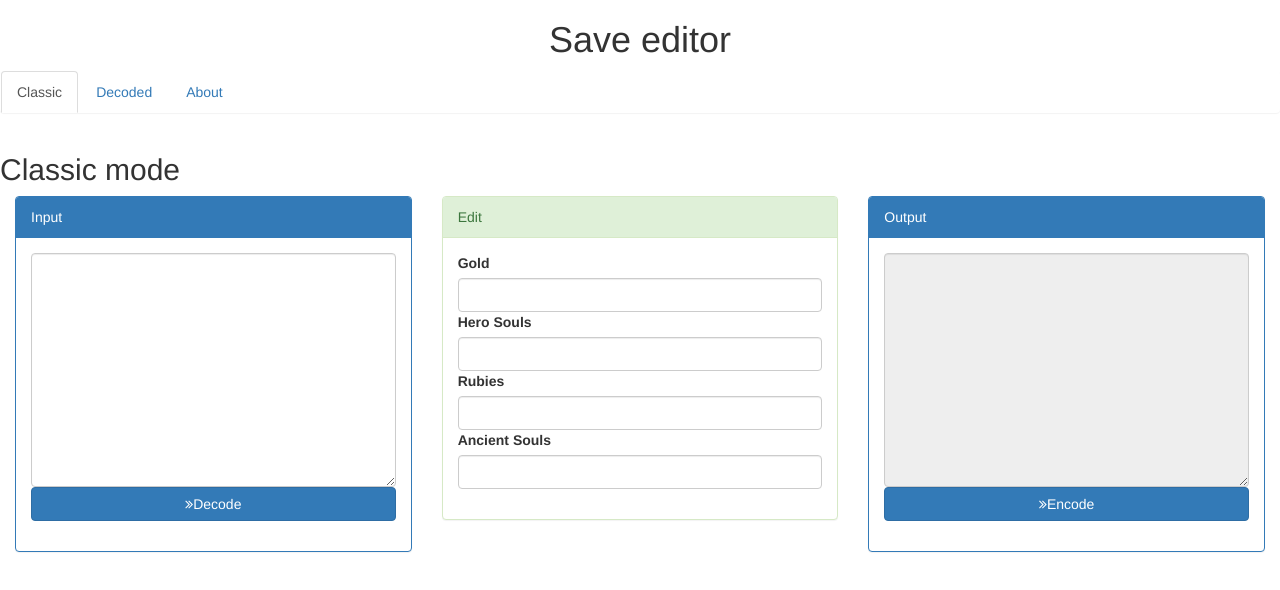
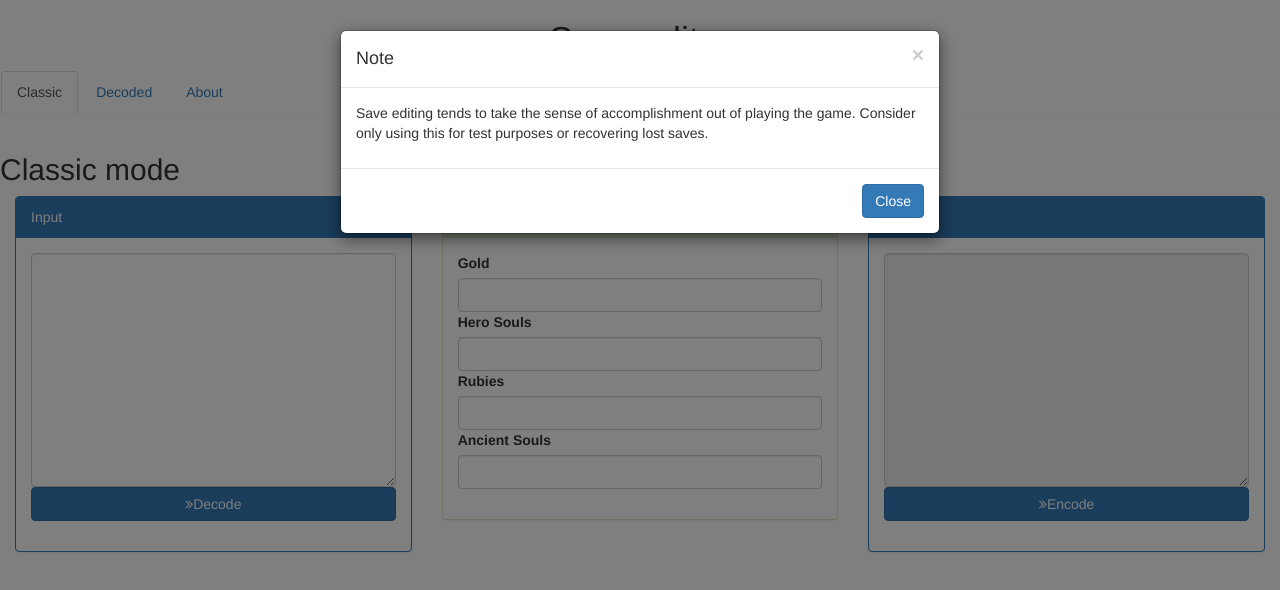
Before and after one commit to Legocro/CH-save-editor, a plain HTML site: page index.html in a window 1280 px wide. Drawn offline with nearby package versions, Linux system fonts and the light colour scheme.

Commit message:
Warning + pretty print

```diff
--- a/index.html
+++ b/index.html
@@ -1,5 +1,6 @@
 <!DOCTYPE html>
 <html>
+
 <head>
 	<meta name="description" content="Save editor for Clicker Heroes. Supports 1e10 and all prior save formats">
 	<meta name="keywords" content="Clicker Heroes, CH, edit, Savegame, Save, 1e10, 1e9, Hero Souls, Gold, Rubies, Primal">
@@ -21,7 +22,7 @@
 	<script async src="https://www.googletagmanager.com/gtag/js?id=UA-104772074-1"></script>
 	<script>
 		window.dataLayer = window.dataLayer || [];
-  		function gtag(){dataLayer.push(arguments);}
+		function gtag() { dataLayer.push(arguments); }
 		gtag('js', new Date());
 		gtag('config', 'UA-104772074-1');
 	</script>
@@ -41,16 +42,49 @@
 	<script type="text/javascript" src="js/display.js"></script>
 	<script type="text/javascript" src="js/setting.js"></script>
 
+	<style>
+		textarea {
+			resize: vertical;
+		}
+	</style>
+
 
 </head>
+
 <body>
+	<button class="hidden" data-toggle="modal" data-target="#warningModal" id="warning"></button>
+	<div class="modal fade" id="warningModal" role="dialog">
+		<div class="modal-dialog">
+			<div class="modal-content">
+				<div class="modal-header warning">
+					<button type="button" class="close" data-dismiss="modal">&times;</button>
+					<h4 class="modal-title">Note</h4>
+				</div>
+				<div class="modal-body">
+					<p>Save editing tends to take the sense of accomplishment out of playing the game. Consider only using this for test purposes
+						or recovering lost saves.</p>
+				</div>
+				<div class="modal-footer warning">
+					<button type="button" class="btn btn-primary" data-dismiss="modal">Close</button>
+				</div>
+			</div>
+
+		</div>
+	</div>
 	<div class="container-fluid">
-		<h1 class="text-center row">Save edito<span id="clans" class="text">r</span></h1>
+		<h1 class="text-center row">Save edito<span id="clans" class="text">r</span>
+		</h1>
 		<div class="row">
 			<ul class="nav nav-tabs panel col-sm-12">
-    			<li class="active"><a data-toggle="tab" href="#classic">Classic</a></li>
-    			<li><a data-toggle="tab" href="#decode">Decoded</a></li>
-    			<li><a data-toggle="tab" href="#about">About</a></li>
+				<li class="active">
+					<a data-toggle="tab" href="#classic">Classic</a>
+				</li>
+				<li>
+					<a data-toggle="tab" href="#decode">Decoded</a>
+				</li>
+				<li>
+					<a data-toggle="tab" href="#about">About</a>
+				</li>
 			</ul>
 		</div>
 		<div class="tab-content">
@@ -64,7 +98,8 @@
 							<div class="panel-heading">Input</div>
 							<div class="form-group panel-body">
 								<textarea class="form-control" rows="11" id="input" onfocus="this.select()"></textarea>
-    	        			<button class="btn btn-primary btn-block" id="read"><i aria-hidden="true" class="fa fa-angle-double-right"></i>Decode</button>
+								<button class="btn btn-primary btn-block" id="read">
+									<i aria-hidden="true" class="fa fa-angle-double-right"></i>Decode</button>
 							</div>
 						</div>
 					</div>
@@ -75,7 +110,7 @@
 								<label>Gold</label>
 								<input class="form-control" type="text" name="" id="gold">
 								<label>Hero Souls</label>
-    	        			<input class="form-control" type="text" id="heroS" >
+								<input class="form-control" type="text" id="heroS">
 								<label>Rubies</label>
 								<input class="form-control" type="text" id="ruby">
 								<label>Ancient Souls</label>
@@ -88,7 +123,8 @@
 							<div class="panel-heading">Output</div>
 							<div class="form-group panel-body">
 								<textarea class="form-control readonly" readonly rows="11" id="output" onfocus="this.select()"></textarea>
-    	        			<button class="btn btn-primary btn-block" id="out"><i aria-hidden="true" class="fa fa-angle-double-right"></i>Encode</button>
+								<button class="btn btn-primary btn-block" id="out">
+									<i aria-hidden="true" class="fa fa-angle-double-right"></i>Encode</button>
 							</div>
 						</div>
 					</div>
@@ -96,7 +132,7 @@
 			</div>
 			<div id="decode" class="tab-pane fade">
 				<div class="row">
-    	    		<h2 >Decoded save mode</h2>
+					<h2>Decoded save mode</h2>
 				</div>
 				<div class="row">
 					<div class="col-sm-6">
@@ -124,7 +160,13 @@
 			<div id="about" class="tab-pane fade">
 				<div class="row">
 					<div class="col-sm-6">
-    		    	<p>Author: <a href="https://reddit.com/u/Legocro"><i aria-hidden="true" class="fa fa-reddit"></i>/u/Legocro</a> &nbsp <i class="fa fa-user-circle" aria-hidden="true"></i>Legofury#9425 &nbsp <a href="https://github.com/Legocro" target="_blank"><i aria-hidden="true" class="fa fa-github"></i>/Legocro</a></p>
+						<p>Author:
+							<a href="https://reddit.com/u/Legocro">
+								<i aria-hidden="true" class="fa fa-reddit"></i>/u/Legocro</a> &nbsp
+							<i class="fa fa-user-circle" aria-hidden="true"></i>Legofury#9425 &nbsp
+							<a href="https://github.com/Legocro" target="_blank">
+								<i aria-hidden="true" class="fa fa-github"></i>/Legocro</a>
+						</p>
 						<p>Changelog:</p>
 						<table class="table">
 							<thead>
@@ -138,6 +180,10 @@
 									<td>10/12/2017</td>
 									<td>First release.</td>
 								</tr>
+								<tr>
+									<td>14/12/2017</td>
+									<td>Added warning popup and prettier JSON printing.</td>
+								</tr>
 							</tbody>
 						</table>
 
@@ -147,4 +193,5 @@
 		</div>
 	</div>
 </body>
+
 </html>
--- a/js/encode.js
+++ b/js/encode.js
@@ -8,7 +8,6 @@ function getHash(string) {
 
 function decodeOld(data) {
     old = true;
-    addBorb();
     let result = data.split("Fe12NAfA3R6z4k0z");
     let txt = "";
     for (var i = 0; i < result[0].length; i += 2)
--- a/js/events.js
+++ b/js/events.js
@@ -6,4 +6,5 @@ window.onload = function(){
 	$("#decoded").on("change" , altOut);
 	$("#rawsg").on("change" , altIn);
 	$("#clans").on("dblclick" , clans);
+	warning();
 }
--- a/js/script.js
+++ b/js/script.js
@@ -17,10 +17,17 @@ function outputSave() {
 function altIn() {
     console.log("Lol");
     let txt = $("#rawsg").val();
-    $("#decoded").val((JSON.stringify(decode(txt))));
+    $("#decoded").val((JSON.stringify(decode(txt), null, 4)));
 }
 
 function altOut() {
     let txt = $("#decoded").val();
     $("#rawsg").val(encode(txt));
 }
+
+function warning(){
+    if (!localStorage.seenWarning){
+        localStorage.seenWarning = true;
+        $("#warning").click();
+    }
+}
```
Lines whose indentation alone changed are shown as unchanged.
